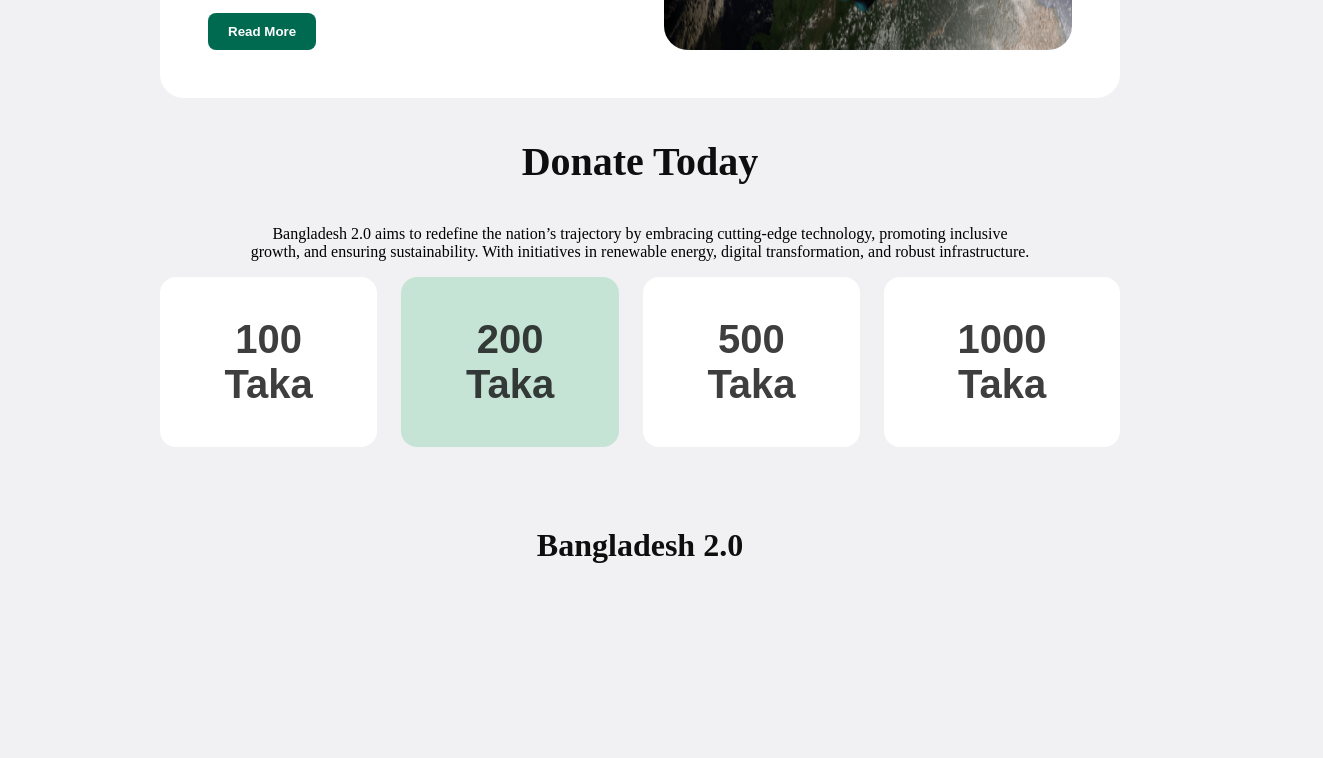
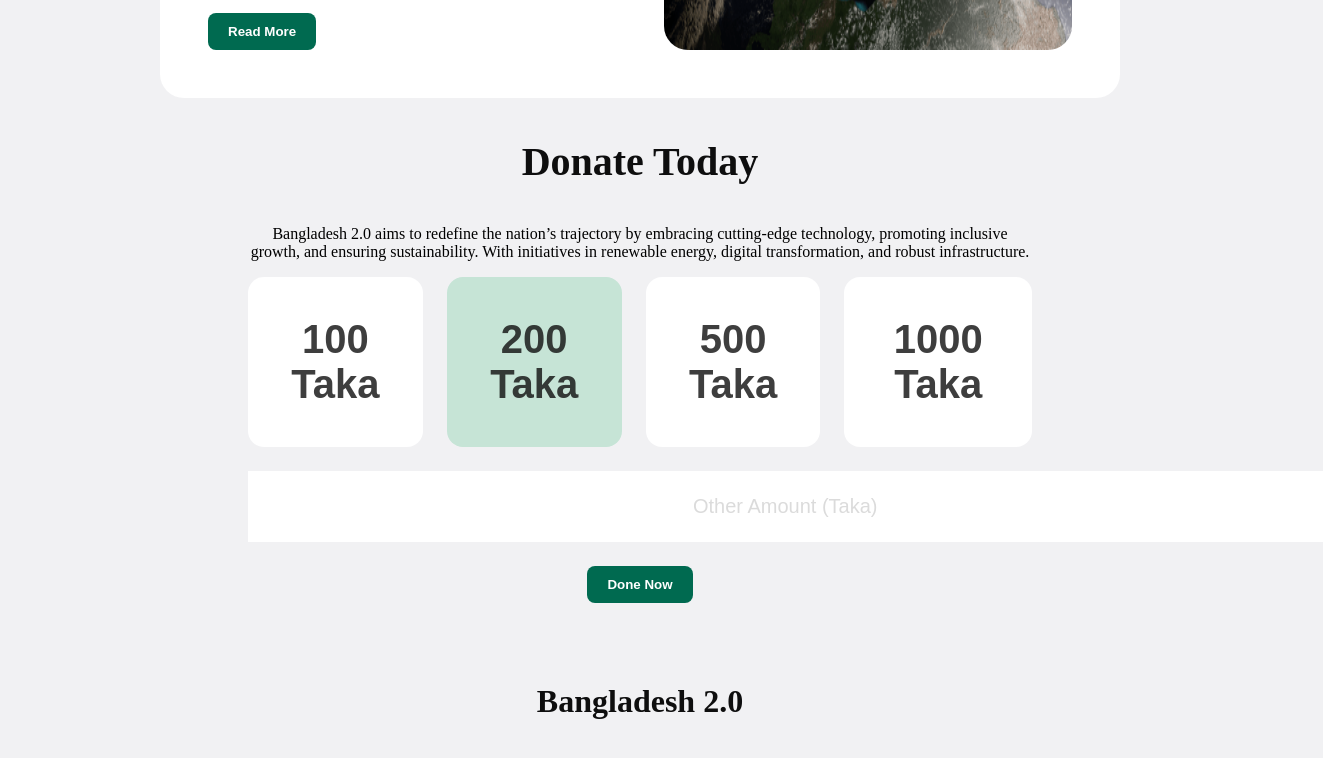
Before and after one commit to tonmoyaas/Assignment-1-repo, a plain HTML site: page index.html in a window 1280 px wide. Shown: the part 2307-3065 px from the top of the page, 1323 px wide, since content can reach past the window. Before the commit the page ends 2951 px from the top, so only its background shows below. Drawn offline with Linux system fonts and the light colour scheme.

Commit message:
all code

```diff
--- a/index.html
+++ b/index.html
@@ -99,7 +99,9 @@
         <section class="donate-sec">
             <div class="donate">
                 <h3 class="sec-title">Donate Today</h3>
-            <p class="donate-p">Bangladesh 2.0 aims to redefine the nation’s trajectory by embracing cutting-edge technology, promoting inclusive growth, and ensuring sustainability. With initiatives in renewable energy, digital transformation, and robust infrastructure.</p>
+                <p class="donate-p">Bangladesh 2.0 aims to redefine the nation’s trajectory by embracing cutting-edge
+                    technology, promoting inclusive growth, and ensuring sustainability. With initiatives in renewable
+                    energy, digital transformation, and robust infrastructure.</p>
             </div>
             <div class="div-btn">
                 <button class="btn-a">100 Taka</button>
@@ -107,9 +109,18 @@
                 <button class="btn-a">500 Taka</button>
                 <button class="btn-a">1000 Taka</button>
             </div>
+            <div>
+                <div class="input-btn">
+
+                    <input type="button" value="Other Amount (Taka)" class="style-btn">
+                </div>
+
+                <div class="done-btn">
+                    <button class="btn-color">Done Now</button>
+                </div>
+            </div>
         </section>
     </main>
     <footer>Bangladesh 2.0</footer>
 </body>
-
 </html>
--- a/styles/styles.css
+++ b/styles/styles.css
@@ -276,10 +276,13 @@ body{
 }
 
 /* donate styles  */
+.donate-sec{
+  padding-left: 88px;
+  padding-right: 88px;
+}
 .donate{
   text-align: center;
-  padding-left: 88px;
-  padding-right: 88px;
+
 }
  .btn-a{
   background-color: #fff;
@@ -289,6 +292,9 @@ body{
   color: rgba(14, 14, 14, 0.8);
   font-size: 40px;
   font-weight: bold;
+ }
+ .btn-a:hover{
+  background-color:rgba(198, 228, 214, 1)
  }
  .btn-b{
   background-color: rgba(198, 228, 214, 1);
@@ -304,7 +310,25 @@ body{
    justify-content: center;
    display: flex;
    gap: 24px;
- }
+}
+.input-btn{
+  text-align: center;
+  margin-top: 24px;
+}
+.style-btn{
+  padding: 24px 445px;
+  font-size: 20px;
+  color: rgba(14, 14, 14, 0.15);
+  background-color: #ffff;
+  border: none;
+}
+.style-btn:hover{
+  background-color: rgba(198, 228, 214, 1);
+}
+.done-btn{
+  text-align: center;
+  margin-top: 24px;
+}
  footer{
   color: #0E0E0E;
   font-size: 32px;
```
Lines whose indentation alone changed are shown as unchanged.
